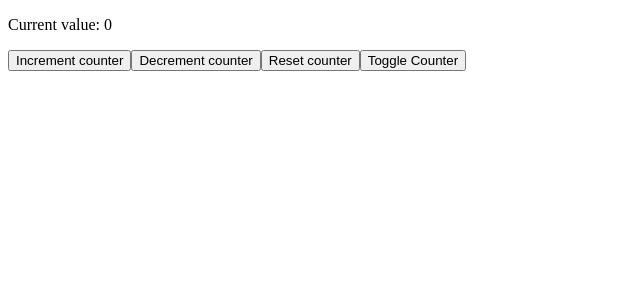
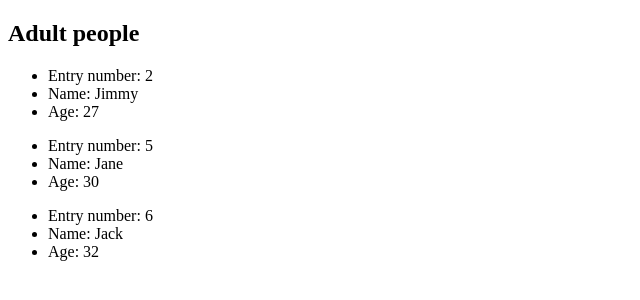
Before and after one commit to FabioViscuso/exerc-react, a React (Create React App) app: page / in a window 1280 px wide. Shown: the top 300 px of the page, without its empty margins (0-640 px from the left). Built offline with nearby package versions, Linux system fonts and the light colour scheme.

Commit message:
feat: useMemo-01

```diff
--- a/src/App.js
+++ b/src/App.js
@@ -1,4 +1,4 @@
-import Counter from "./Counter";
+/* import Counter from "./Counter"; */
 /* import Container from "./Container"; */
 /* import ConfigurableList from "./ConfigurableList"; */
 /* import GithubUserList from './GithubUserList'; */
@@ -10,23 +10,34 @@ import Counter from "./Counter";
 /* import { CarDetails } from "./CarDetails"; */
 /* import { LanguageContext } from "./LanguageContext"
 import { DisplayLanguage } from "./DisplayLanguage"; */
-import { useState } from "react";
+/* import { useState } from "react"; */
+import { FilteredList } from "./FilteredList";
+
 
 function App() {
-    const [shouldCounterMount, setCounterMount] = useState(true);
+    /* const [shouldCounterMount, setCounterMount] = useState(true);
     function unmountCounter() {
         setCounterMount(shouldCounterMount => !shouldCounterMount)
-    }
+    } */
     /* const [lang, setLang] = useState('English')
     function setLangHandler(event) {
         setLang(event.target.value)
     } */
+    const list = [
+        { id: 1, name: 'John', age: 12 },
+        { id: 2, name: 'Jimmy', age: 27 },
+        { id: 3, name: 'Jimbo', age: 16 },
+        { id: 4, name: 'Jeremy', age: 18 },
+        { id: 5, name: 'Jane', age: 30 },
+        { id: 6, name: 'Jack', age: 32 },
+    ]
     return (
         <div>
             {/* <InteractiveWelcome /> */}
             {/* <Login /> */}
-            {shouldCounterMount && <Counter />}
-            <button onClick={unmountCounter}>Toggle Counter</button>
+            {/* {shouldCounterMount && <Counter />}
+            <button onClick={unmountCounter}>Toggle Counter</button> */}
+            <FilteredList adultPeople={list} />
             {/* <UncontrolledLogin /> */}
             {/* <CarDetails initialData={{ model: 'tesla model s', year: 2022, color: '#eeeeee' }} /> */}
             {/* <Welcome currName={'Fabio'} /> */}
--- /dev/null
+++ b/src/FilteredList.js
@@ -0,0 +1,25 @@
+import { useMemo } from "react"
+
+export function FilteredList({ adultPeople }) {
+
+    function filterHandler(toFilter) {
+        return toFilter.filter(item => item.age > 18)
+    }
+
+    const memoList = useMemo(() => filterHandler(adultPeople), [adultPeople])
+
+    return (
+        <div>
+            <h2>Adult people</h2>
+            {
+                memoList.map((item, index) =>
+                    <ul key={'list n°' + index}>
+                        <li>Entry number: {item.id}</li>
+                        <li>Name: {item.name}</li>
+                        <li>Age: {item.age}</li>
+                    </ul>)
+            }
+        </div>
+    )
+
+}
```
